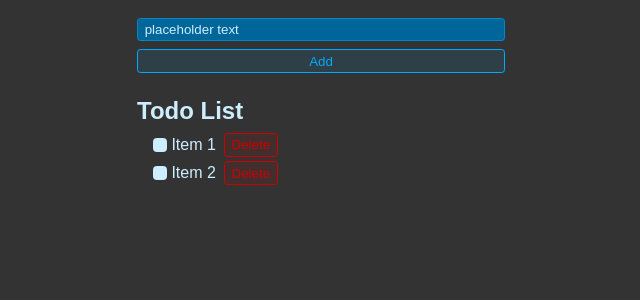
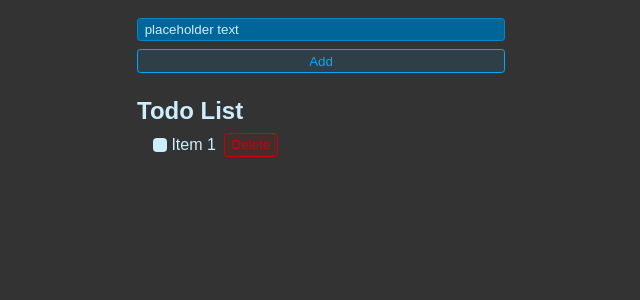
Before and after one commit to pmat101/mini-projects, a React (Vite) app in the folder to-do/: page / in a window 1280 px wide. Shown: the top 300 px of the page, without its empty margins (319-959 px from the left). Built offline with nearby package versions, Linux system fonts and the light colour scheme.

Commit message:
Added a separate component for each To-Do item

```diff
--- /dev/null
+++ b/to-do/src/components/listItem.jsx
@@ -0,0 +1,11 @@
+export default function ToDoItem() {
+  return (
+    <li>
+      <label>
+        <input type="checkbox" />
+        Item 1
+      </label>
+      <button className="btn btn-danger">Delete</button>
+    </li>
+  );
+}
--- a/to-do/src/components/todoList.jsx
+++ b/to-do/src/components/todoList.jsx
@@ -1,20 +1,9 @@
+import ToDoItem from "./listItem.jsx";
+
 export default function ToDoList() {
   return (
     <ul className="list">
-      <li>
-        <label>
-          <input type="checkbox" />
-          Item 1
-        </label>
-        <button className="btn btn-danger">Delete</button>
-      </li>
-      <li>
-        <label>
-          <input type="checkbox" />
-          Item 2
-        </label>
-        <button className="btn btn-danger">Delete</button>
-      </li>
+      <ToDoItem />
     </ul>
   );
 }
```
